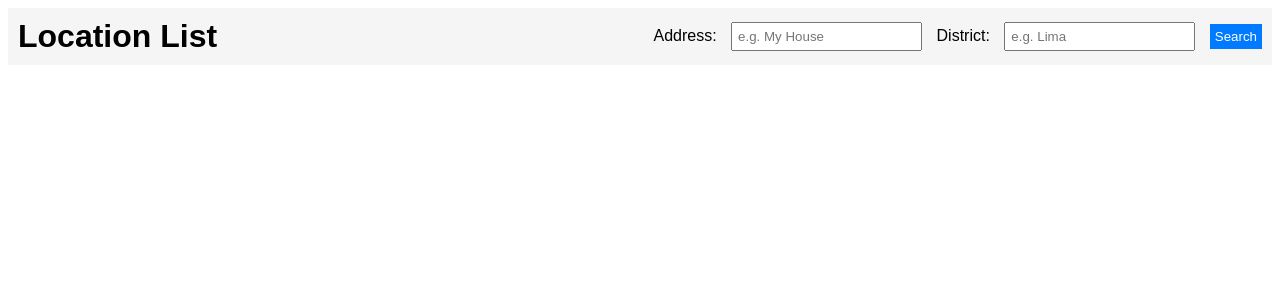
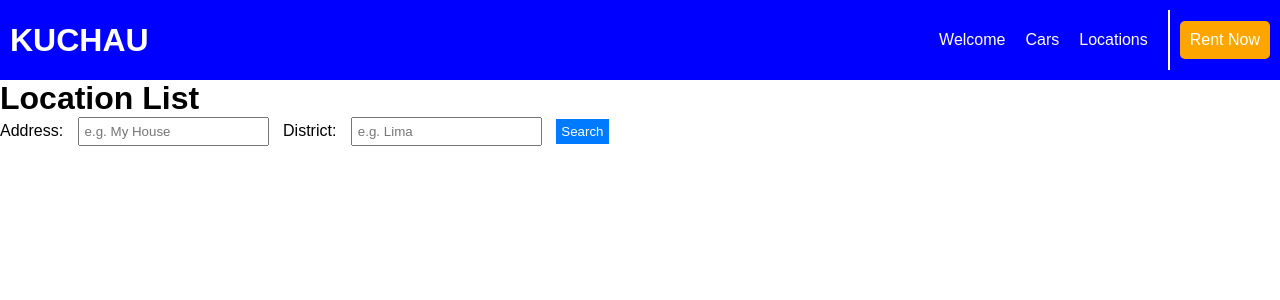
Before and after one commit to JoseFrancisc0/Cloud_Computing_Proyecto_Parcial_2023-1, a Flask app: template Frontend/templates/location-list.html in a window 1280 px wide. Shown: the top 300 px of the page. Run offline with Flask 3, Linux system fonts and the light colour scheme; the template is opened without the code that fills it, so the values that code supplies are empty.

Commit message:
Updated location list webpage

```diff
--- a/Frontend/static/css/location-list.css
+++ b/Frontend/static/css/location-list.css
@@ -1,13 +1,47 @@
 body {
   font-family: Arial, sans-serif;
+  margin: 0;
 }
 
-  header {
+.header {
+  display: flex;
+  justify-content: space-between;
+  align-items: center;
+  background-color: blue;
+  color: white;
+  padding: 10px;
+  margin: 0px;
+}
+
+.header-nav {
   display: flex;
   align-items: center;
-    justify-content: space-between;
+}
+
+.header-nav a {
+  color: white;
+  text-decoration: none;
   padding: 10px;
-    background-color: #f5f5f5;
+}
+
+.header-nav a:hover {
+  background-color: white;
+  color: blue;
+}
+
+.header-nav .header-divider {
+  height: 60px;
+  width: 2px;
+  background-color: white;
+  margin: 0 10px;
+}
+
+.header-rent-btn {
+  background-color: orange;
+  color: white;
+  padding: 10px 20px;
+  border-radius: 5px;
+  text-decoration: none;
 }
 
 h1 {
--- a/Frontend/templates/location-list.html
+++ b/Frontend/templates/location-list.html
@@ -1,4 +1,3 @@
-
 <!DOCTYPE html>
 <html lang="en">
   <head>
@@ -8,6 +7,19 @@
     <link rel="stylesheet" href="../static/css/location-list.css">
   </head>
   <body>
+    <div class="header">
+      <div class="header-logo">
+        <h1>KUCHAU</h1>
+      </div>
+      <div class="header-nav">
+        <a href="../index.html">Welcome</a>
+        <a href="car-list.html">Cars</a>
+        <a href="../templates/location-list.html">Locations</a>
+        <div class="header-divider"></div>
+        <a href="rent-now.html" class="header-rent-btn">Rent Now</a>
+      </div>
+    </div>
+
     <header>
       <h1>Location List</h1>
       <form id="search-form">
```
Lines whose indentation alone changed are shown as unchanged.
